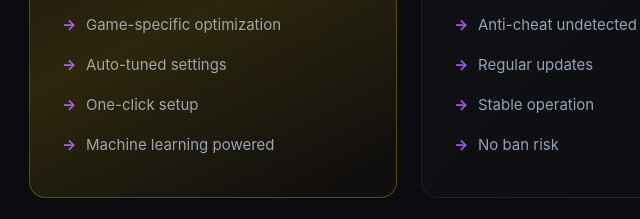
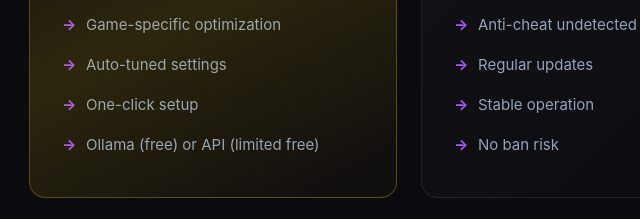
Before and after one commit to Nitrous-0xide/site, a plain HTML site: page index.html in a window 1280 px wide. Shown: the part 1700-1919 px from the top of the page, 35-675 px from the left. Drawn offline with Linux system fonts and the light colour scheme.

Commit message:
Update feature list in index.html

```diff
--- a/index.html
+++ b/index.html
@@ -776,7 +776,7 @@
                     <li>Game-specific optimization</li>
                     <li>Auto-tuned settings</li>
                     <li>One-click setup</li>
-                    <li>Machine learning powered</li>
+                    <li>Ollama (free) or API (limited free)</li>
                 </ul>
             </div>
 
```
